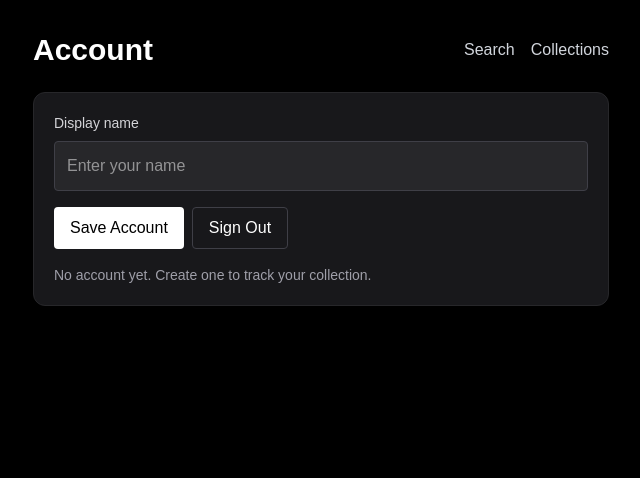
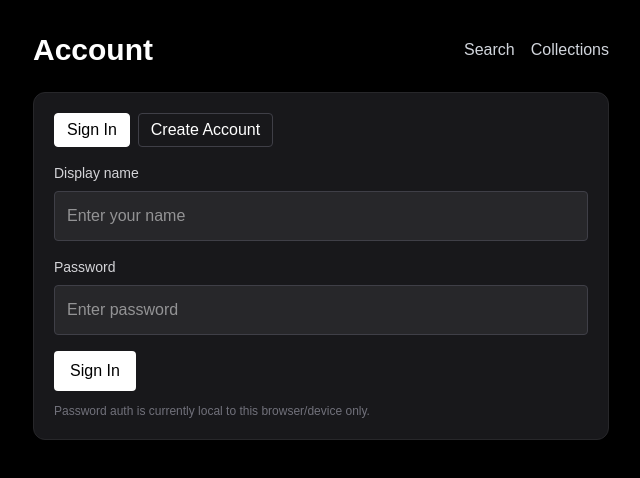
Before and after one commit to holdenwillett/mediavault, a Next.js app: page /account in a window 1280 px wide. Shown: the top 478 px of the page, without its empty margins (319-959 px from the left). Built offline with nearby package versions, Linux system fonts and the light colour scheme.

Commit message:
Account edits

```diff
--- a/app/account/page.tsx
+++ b/app/account/page.tsx
@@ -2,13 +2,17 @@
 
 import Link from "next/link";
 import { useState } from "react";
-import { clearProfile, getProfile, saveProfile } from "@/lib/account/storage";
+import { clearProfile, createAccount, getProfile, signIn } from "@/lib/account/storage";
+
+type Mode = "signin" | "create";
 
 export default function AccountPage() {
   const [, setRefresh] = useState(0);
   const profile = getProfile();
-  const currentName = profile?.name ?? null;
-  const [name, setName] = useState(() => profile?.name ?? "");
+  const [mode, setMode] = useState<Mode>("signin");
+  const [name, setName] = useState("");
+  const [password, setPassword] = useState("");
+  const [error, setError] = useState<string | null>(null);
 
   return (
     <main className="min-h-screen bg-black text-white p-8">
@@ -26,6 +30,42 @@ export default function AccountPage() {
         </div>
 
         <div className="rounded-xl border border-zinc-800 bg-zinc-900 p-5">
+          {profile ? (
+            <>
+              <p className="text-zinc-300">Signed in as</p>
+              <p className="text-2xl font-semibold mt-1">{profile.name}</p>
+              <button
+                type="button"
+                className="mt-4 px-4 py-2 rounded border border-zinc-700 hover:bg-zinc-800"
+                onClick={() => {
+                  clearProfile();
+                  setPassword("");
+                  setError(null);
+                  setRefresh((v) => v + 1);
+                }}
+              >
+                Sign Out
+              </button>
+            </>
+          ) : (
+            <>
+              <div className="mb-4 flex gap-2">
+                <button
+                  type="button"
+                  className={`px-3 py-1 rounded border ${mode === "signin" ? "bg-white text-black border-white" : "border-zinc-700 hover:bg-zinc-800"}`}
+                  onClick={() => setMode("signin")}
+                >
+                  Sign In
+                </button>
+                <button
+                  type="button"
+                  className={`px-3 py-1 rounded border ${mode === "create" ? "bg-white text-black border-white" : "border-zinc-700 hover:bg-zinc-800"}`}
+                  onClick={() => setMode("create")}
+                >
+                  Create Account
+                </button>
+              </div>
+
               <label className="block text-sm text-zinc-300 mb-2">Display name</label>
               <input
                 className="w-full p-3 rounded bg-zinc-800 border border-zinc-700"
@@ -34,36 +74,39 @@ export default function AccountPage() {
                 onChange={(e) => setName(e.target.value)}
               />
 
-          <div className="mt-4 flex gap-2">
+              <label className="block text-sm text-zinc-300 mb-2 mt-4">Password</label>
+              <input
+                className="w-full p-3 rounded bg-zinc-800 border border-zinc-700"
+                placeholder="Enter password"
+                type="password"
+                value={password}
+                onChange={(e) => setPassword(e.target.value)}
+              />
+
               <button
                 type="button"
-              className="px-4 py-2 rounded bg-white text-black hover:bg-zinc-200"
+                className="mt-4 px-4 py-2 rounded bg-white text-black hover:bg-zinc-200"
                 onClick={() => {
-                const next = saveProfile(name);
-                if (next) {
-                  setName(next.name);
-                  setRefresh((v) => v + 1);
+                  setError(null);
+                  const result = mode === "create" ? createAccount(name, password) : signIn(name, password);
+                  if (result.error) {
+                    setError(result.error);
+                    return;
                   }
-              }}
-            >
-              Save Account
-            </button>
-            <button
-              type="button"
-              className="px-4 py-2 rounded border border-zinc-700 hover:bg-zinc-800"
-              onClick={() => {
-                clearProfile();
-                setName("");
+                  setName(result.profile?.name ?? "");
+                  setPassword("");
                   setRefresh((v) => v + 1);
                 }}
               >
-              Sign Out
+                {mode === "create" ? "Create Account" : "Sign In"}
               </button>
-          </div>
 
-          <p className="mt-4 text-sm text-zinc-400">
-            {currentName ? `Signed in as ${currentName}` : "No account yet. Create one to track your collection."}
+              {error ? <p className="mt-3 text-sm text-red-400">{error}</p> : null}
+              <p className="mt-3 text-xs text-zinc-500">
+                Password auth is currently local to this browser/device only.
               </p>
+            </>
+          )}
         </div>
       </div>
     </main>
```
Lines whose indentation alone changed are shown as unchanged.
